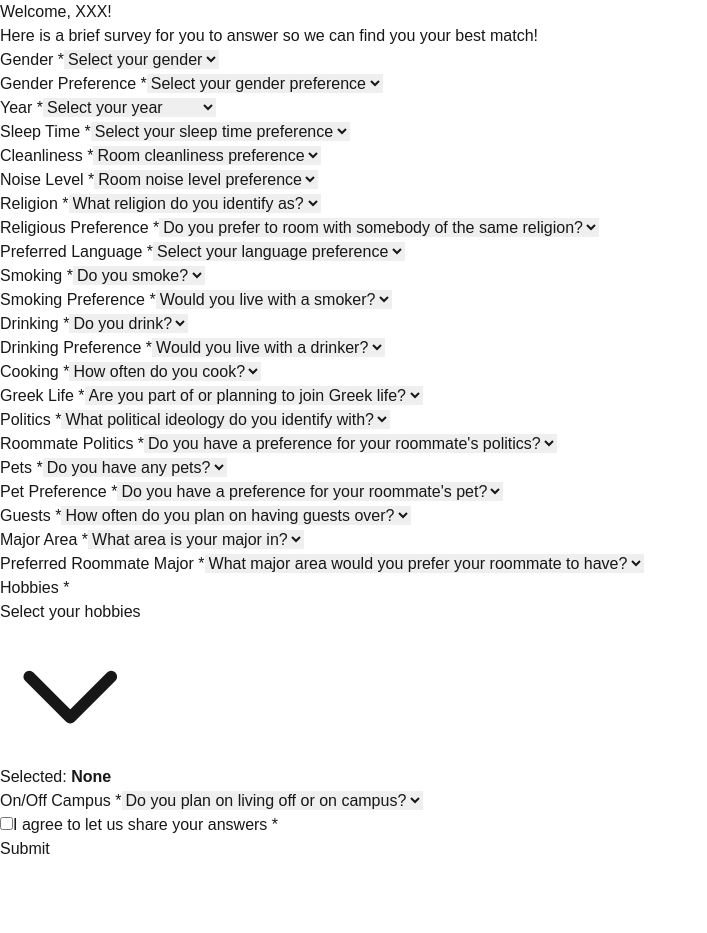
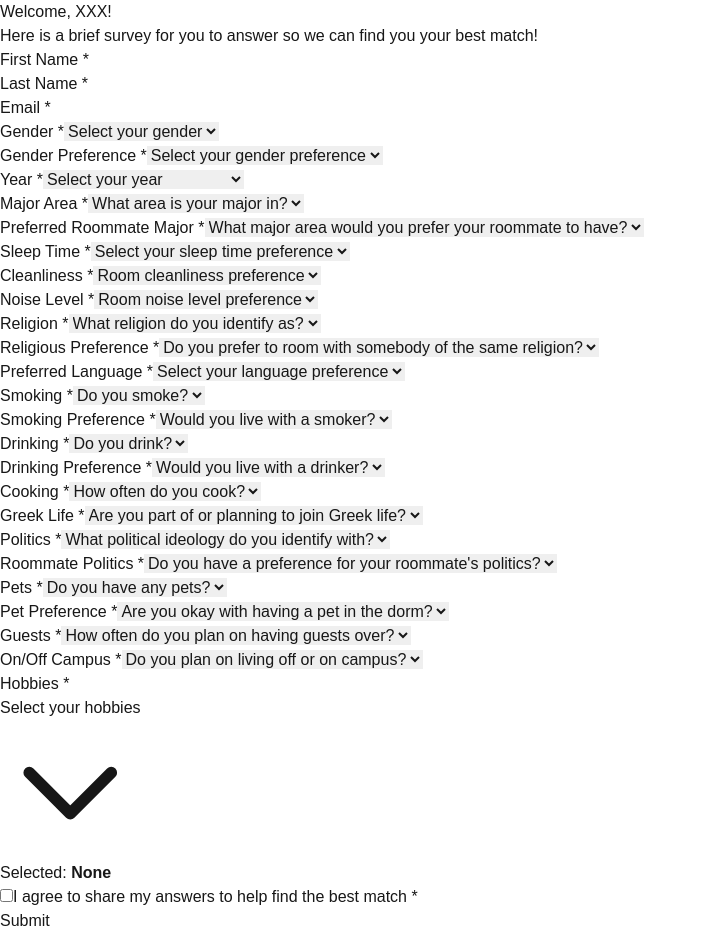
Before and after one commit to jxnnyzhang/RoomieMatch, a Next.js app in the folder roomiehopie/: page / in a window 1280 px wide. Shown: the whole page, without its empty margins (0-707 px from the left). Before the commit the page ends 861 px from the top, so only its background shows below. Built offline with nearby package versions, Linux system fonts and the light colour scheme.

Commit message:
first name, last name, email

```diff
--- a/roomiehopie/src/app/page.tsx
+++ b/roomiehopie/src/app/page.tsx
@@ -2,12 +2,15 @@
 
 import React, { useState } from "react";
 import MultiSelectCheckbox from "./MultiSelectCheckbox";
-import BioTextBox from "./BioTextBox"; // Adjust path if needed
+
 
 
 import { useRouter } from "next/navigation";
 
 interface FormData {
+  firstName: string,
+  lastName: string,
+  email: string,
   gender: string;
   genderPreference: string;
   year: string;
@@ -46,6 +49,9 @@ const App: React.FC = () => {
   const router = useRouter();
 
   const [formData, setFormData] = useState<FormData>({
+    firstName: "",
+    lastName: "",
+    email: "",
     gender: "",
     genderPreference: "",
     year: "",
@@ -165,6 +171,45 @@ const App: React.FC = () => {
           Here is a brief survey for you to answer so we can find you your best match!
         </p>
         <form onSubmit={handleSubmit} className="flex flex-wrap -mx-4">
+          {/* First Name */}
+          <div className="w-full md:w-1/2 px-4 mb-6">
+            <RequiredLabel text="First Name" />
+            <input
+              type="text"
+              name="firstName"
+              value={formData.firstName}
+              onChange={handleChange}
+              className="w-full border rounded p-2 text-gray-600"
+            />
+            {errors.firstName && <span className="text-red-500 text-sm">{errors.firstName}</span>}
+          </div>
+
+          {/* Last Name */}
+          <div className="w-full md:w-1/2 px-4 mb-6">
+            <RequiredLabel text="Last Name" />
+            <input
+              type="text"
+              name="lastName"
+              value={formData.lastName}
+              onChange={handleChange}
+              className="w-full border rounded p-2 text-gray-600"
+            />
+            {errors.lastName && <span className="text-red-500 text-sm">{errors.lastName}</span>}
+          </div>
+
+           {/* Email */}
+           <div className="w-full md:w-1/2 px-4 mb-6">
+            <RequiredLabel text="Email" />
+            <input
+              type="text"
+              name="Email"
+              value={formData.lastName}
+              onChange={handleChange}
+              className="w-full border rounded p-2 text-gray-600"
+            />
+            {errors.lastName && <span className="text-red-500 text-sm">{errors.lastName}</span>}
+          </div>
+
           {/* Gender */}
           <div className="w-full md:w-1/2 px-4 mb-6">
             <RequiredLabel text="Gender" />
@@ -214,10 +259,50 @@ const App: React.FC = () => {
               <option value="">Select your year</option>
               <option value="Freshman">Incoming Freshman</option>
               <option value="Sophomore">Incoming Sophomore</option>
-              <option value="Junior">Incoming Junior</option>
-              <option value="Senior">Incoming Senior</option>
+              <option value="Junior">Incoming Upperclassman</option>
             </select>
             {errors.year && <span className="text-red-500 text-sm">{errors.year}</span>}
+          </div>
+
+          {/* Major Area */}
+          <div className="w-full md:w-1/2 px-4 mb-6">
+            <RequiredLabel text="Major Area" />
+            <select
+              name="major"
+              value={formData.major}
+              onChange={handleChange}
+              className="w-full border rounded p-2 text-gray-600"
+            >
+              <option value="">What area is your major in?</option>
+              <option value="Engineering">Engineering</option>
+              <option value="Humanities">Humanities</option>
+              <option value="Arts & Sciences">Arts & Sciences</option>
+              <option value="Business/Finance">Business/Finance</option>
+            </select>
+            {errors.major && <span className="text-red-500 text-sm">{errors.major}</span>}
+          </div>
+
+          {/* Preferred Roommate Major */}
+          <div className="w-full md:w-1/2 px-4 mb-6">
+            <RequiredLabel text="Preferred Roommate Major" />
+            <select
+              name="roommateMajor"
+              value={formData.roommateMajor}
+              onChange={handleChange}
+              className="w-full border rounded p-2 text-gray-600"
+            >
+              <option value="">
+                What major area would you prefer your roommate to have?
+              </option>
+              <option value="Engineering">Engineering</option>
+              <option value="Humanities">Humanities</option>
+              <option value="Arts & Sciences">Arts & Sciences</option>
+              <option value="Business/Finance">Business/Finance</option>
+              <option value="No Preference">No Preference</option>
+            </select>
+            {errors.roommateMajor && (
+              <span className="text-red-500 text-sm">{errors.roommateMajor}</span>
+            )}
           </div>
 
           {/* Sleep Time */}
@@ -233,7 +318,7 @@ const App: React.FC = () => {
               <option value="Before 10PM">Before 10PM</option>
               <option value="11PM - 12AM">11PM - 12AM</option>
               <option value="12AM - 2AM">12AM - 2AM</option>
-              <option value="After 2AM">After 2AM</option>
+              <option value="After 2AM">2AM or Later</option>
             </select>
             {errors.sleepTime && <span className="text-red-500 text-sm">{errors.sleepTime}</span>}
           </div>
@@ -288,13 +373,13 @@ const App: React.FC = () => {
               className="w-full border rounded p-2 text-gray-600"
             >
               <option value="">What religion do you identify as?</option>
-              <option value="Christian">Christian</option>
-              <option value="Muslim">Muslim</option>
+              <option value="Christian">Christianity</option>
+              <option value="Muslim">Islam</option>
               <option value="Judaism">Judaism</option>
               <option value="Hinduism">Hinduism</option>
               <option value="Sikhism">Sikhism</option>
               <option value="Buddhism">Buddhism</option>
-              <option value="Atheism/Agnostic">Atheism/Agnostic</option>
+              <option value="Atheism/Agnostic">Atheism/Agnosticism</option>
               <option value="Other">Other</option>
             </select>
             {errors.religion && <span className="text-red-500 text-sm">{errors.religion}</span>}
@@ -511,11 +596,9 @@ const App: React.FC = () => {
               onChange={handleChange}
               className="w-full border rounded p-2 text-gray-600"
             >
-              <option value="">Do you have a preference for your roommate's pet?</option>
-              <option value="Dog">Dog</option>
-              <option value="Cat">Cat</option>
-              <option value="Other">Other</option>
-              <option value="None">None</option>
+              <option value="">Are you okay with having a pet in the dorm?</option>
+              <option value="Yes">Yes</option>
+              <option value="No">No</option>
             </select>
             {errors.petPreference && (
               <span className="text-red-500 text-sm">{errors.petPreference}</span>
@@ -540,45 +623,20 @@ const App: React.FC = () => {
             {errors.guests && <span className="text-red-500 text-sm">{errors.guests}</span>}
           </div>
 
-          {/* Major Area */}
-          <div className="w-full md:w-1/2 px-4 mb-6">
-            <RequiredLabel text="Major Area" />
+           {/* Campus */}
+           <div className="w-full md:w-1/2 px-4 mb-6">
+            <RequiredLabel text="On/Off Campus" />
             <select
-              name="major"
-              value={formData.major}
+              name="campus"
+              value={formData.campus}
               onChange={handleChange}
               className="w-full border rounded p-2 text-gray-600"
             >
-              <option value="">What area is your major in?</option>
-              <option value="Engineering">Engineering</option>
-              <option value="Humanities">Humanities</option>
-              <option value="Arts & Sciences">Arts & Sciences</option>
-              <option value="Business/Finance">Business/Finance</option>
+              <option value="">Do you plan on living off or on campus?</option>
+              <option value="On-campus">On-campus</option>
+              <option value="Off-campus">Off-campus</option>
             </select>
-            {errors.major && <span className="text-red-500 text-sm">{errors.major}</span>}
-          </div>
-
-          {/* Preferred Roommate Major */}
-          <div className="w-full md:w-1/2 px-4 mb-6">
-            <RequiredLabel text="Preferred Roommate Major" />
-            <select
-              name="roommateMajor"
-              value={formData.roommateMajor}
-              onChange={handleChange}
-              className="w-full border rounded p-2 text-gray-600"
-            >
-              <option value="">
-                What major area would you prefer your roommate to have?
-              </option>
-              <option value="Engineering">Engineering</option>
-              <option value="Humanities">Humanities</option>
-              <option value="Arts & Sciences">Arts & Sciences</option>
-              <option value="Business/Finance">Business/Finance</option>
-              <option value="No Preference">No Preference</option>
-            </select>
-            {errors.roommateMajor && (
-              <span className="text-red-500 text-sm">{errors.roommateMajor}</span>
-            )}
+            {errors.campus && <span className="text-red-500 text-sm">{errors.campus}</span>}
           </div>
 
           {/* Hobbies */}
@@ -596,21 +654,6 @@ const App: React.FC = () => {
             </p>
           </div>
 
-          {/* Campus */}
-          <div className="w-full md:w-1/2 px-4 mb-6">
-            <RequiredLabel text="On/Off Campus" />
-            <select
-              name="campus"
-              value={formData.campus}
-              onChange={handleChange}
-              className="w-full border rounded p-2 text-gray-600"
-            >
-              <option value="">Do you plan on living off or on campus?</option>
-              <option value="On-campus">On-campus</option>
-              <option value="Off-campus">Off-campus</option>
-            </select>
-            {errors.campus && <span className="text-red-500 text-sm">{errors.campus}</span>}
-          </div>
 
           {/* Agreement Checkbox */}
           <div className="w-full px-4 flex items-center mb-6">
@@ -622,7 +665,7 @@ const App: React.FC = () => {
               className="mr-2"
             />
             <label className="text-sm text-gray-700">
-              I agree to let us share your answers <span className="text-red-500">*</span>
+              I agree to share my answers to help find the best match <span className="text-red-500">*</span>
             </label>
             {errors.agree && <span className="text-red-500 text-sm ml-2">{errors.agree}</span>}
           </div>
```
